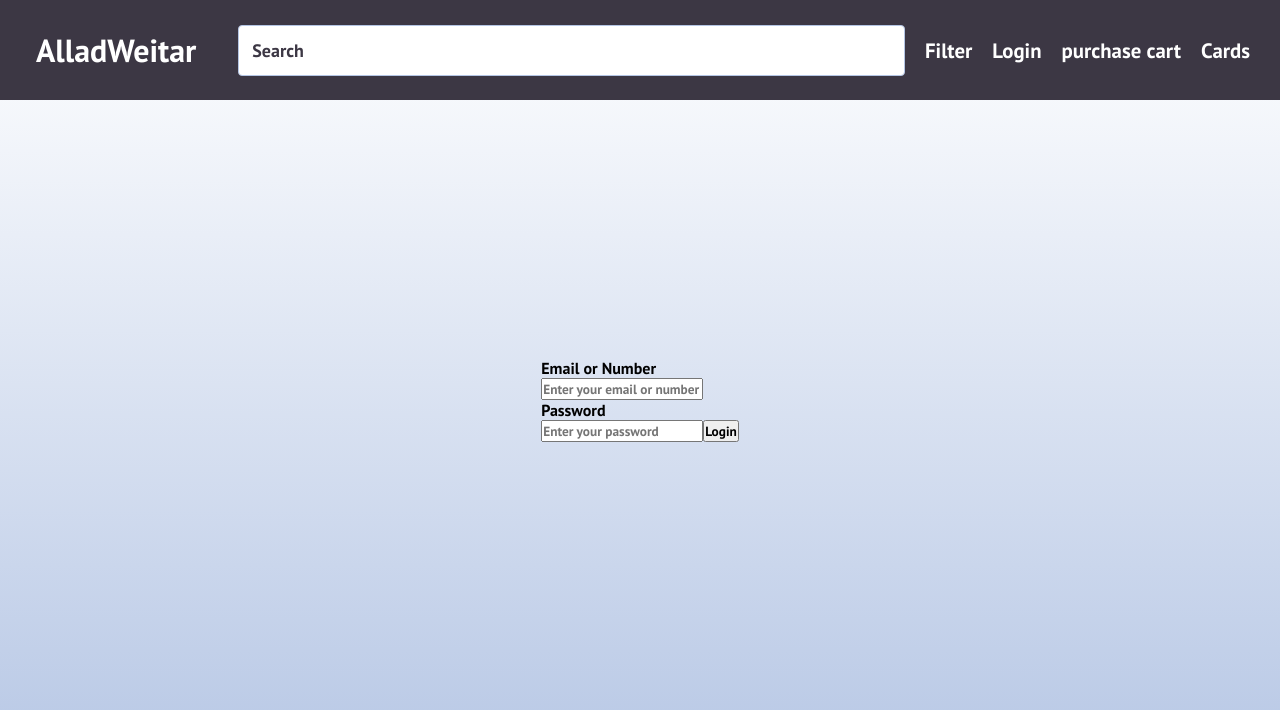
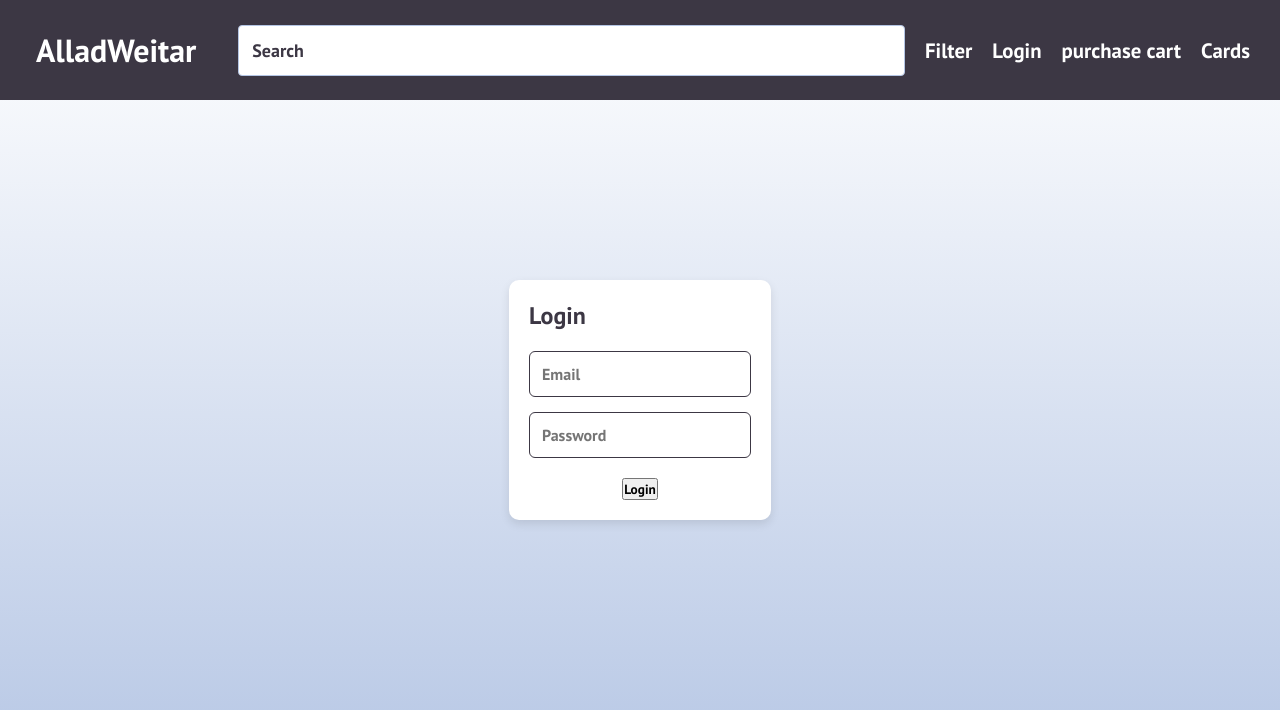
Before and after one commit to EricReinprecht/alladWeitar, a React (Create React App) app: page /login in a window 1280 px wide. Shown: the top 710 px of the page. Built offline with nearby package versions, Linux system fonts and the light colour scheme; no server answers; the database is empty.

Commit message:
fixed login

```diff
--- a/package.json
+++ b/package.json
@@ -10,6 +10,7 @@
     "firebase": "^10.1.0",
     "moment": "^2.29.3",
     "moment-timezone": "^0.5.34",
+    "nanoid": "^4.0.2",
     "react": "^18.1.0",
     "react-dom": "^18.1.0",
     "react-moment": "^1.1.2",
--- a/src/App.js
+++ b/src/App.js
@@ -9,9 +9,7 @@ import UserHomePage from "./components/pages/HomePage/UserHomePage";
 import Navbar from "./components/NavBar/Navbar";
 import HomePage from "./components/pages/HomePage/HomePage";
 import ErrorPage from "./components/pages/ErrorPage/ErrorPage";
-import Login from "./components/pages/LoginPage/LoginPage";
-import {getAuth} from "firebase/auth";
-import {getFirestore} from "firebase/firestore"; // Import logged-out navigation bar component
+import LoginPage from "./components/pages/LoginPage/LoginPage"; // Import logged-out navigation bar component
 
 export default function App() {
     const firebaseConfig = {
@@ -36,7 +34,7 @@ export default function App() {
 
                 <Routes>
                     <Route path="/" element={<HomePage results={results} />} />
-                    <Route path="/login" element={<Login setUser={setUser} />} />
+                    <Route path="/login" element={<LoginPage setUser={setUser} />} />
                     <Route path="/user/:token" element={<UserHomePage user={user} results={results} />} />
                     <Route path="/404" element={<ErrorPage />} />
                     <Route path="*" element={<Navigate to="/404" />} />
--- a/src/components/pages/LoginPage/LoginPage.js
+++ b/src/components/pages/LoginPage/LoginPage.js
@@ -1,10 +1,10 @@
-import './LoginPage.css';
-import { nanoid } from 'nanoid';
-import {useEffect, useState} from 'react';
+import React, { useState, useEffect } from 'react';
 import { getAuth, signInWithEmailAndPassword } from 'firebase/auth';
 import { useNavigate } from 'react-router-dom';
+import './LoginPage.css'
+import {nanoid} from "nanoid";
 
-export default function Login({ setUser }) {
+function LoginPage({ setUser }) {
     const [email, setEmail] = useState('');
     const [password, setPassword] = useState('');
     const [isLoggedIn, setIsLoggedIn] = useState(false);
@@ -16,7 +16,6 @@ export default function Login({ setUser }) {
         try {
             const userCredential = await signInWithEmailAndPassword(auth, email, password);
             const user = userCredential.user;
-
             console.log('Logged in successfully:', user);
             setIsLoggedIn(true);
             setUser(user); // Set the user data
@@ -35,23 +34,38 @@ export default function Login({ setUser }) {
 
     return (
         <div className="login-page">
-            <div className="login">
-                <div>Email or Number</div>
+            <form className="login-form">
+                <div className="heading">
+                    <h2>Login</h2>
+                </div>
+                <div className="inputs">
+                    <div className="input-container">
                         <input
-                    type="text"
-                    placeholder="Enter your email or number"
+                            type="email"
+                            placeholder="Email"
+                            className="login-input"
                             value={email}
                             onChange={(e) => setEmail(e.target.value)}
                         />
-                <div>Password</div>
+                    </div>
+                    <div className="input-container">
                         <input
                             type="password"
-                    placeholder="Enter your password"
+                            placeholder="Password"
+                            className="login-input"
                             value={password}
                             onChange={(e) => setPassword(e.target.value)}
                         />
-                <button onClick={handleLogin}>Login</button>
                     </div>
+                </div>
+                <div className="button-container">
+                    <button type="button" onClick={handleLogin}>
+                        Login
+                    </button>
+                </div>
+            </form>
         </div>
     );
 }
+
+export default LoginPage;
```
Also changed, not shown: 1 other file (tests, documents, lock files or other folders). Lines whose indentation alone changed are shown as unchanged.
